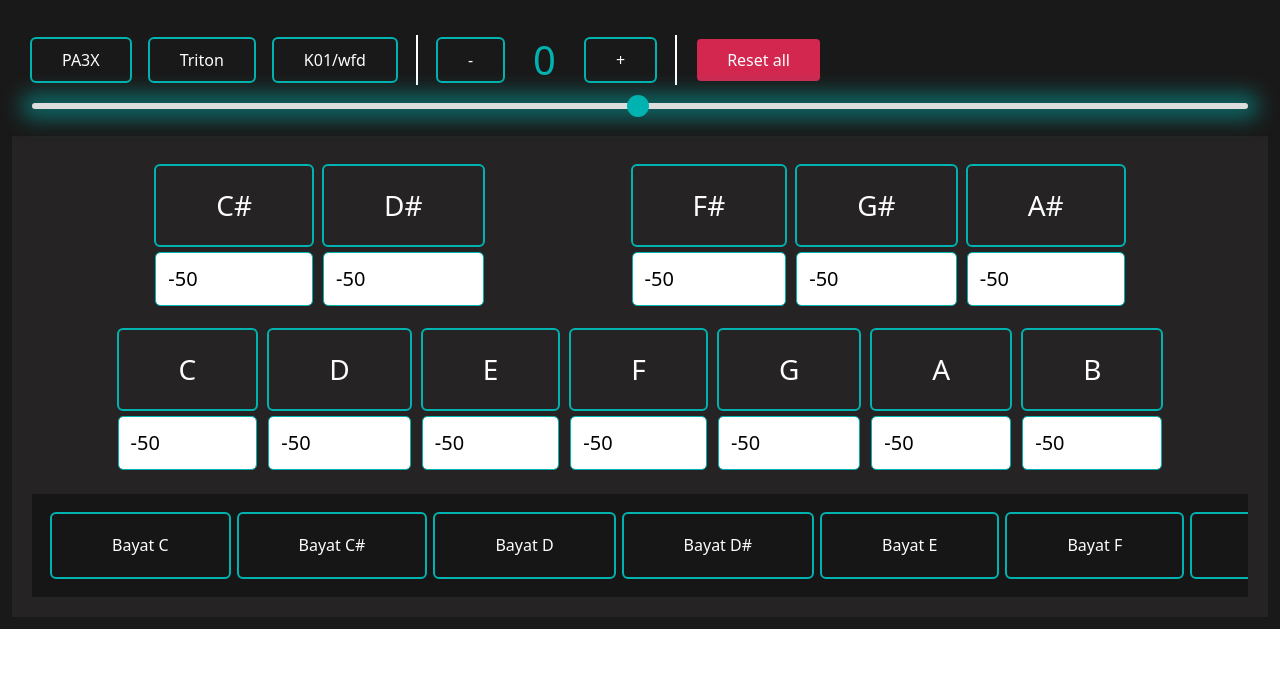
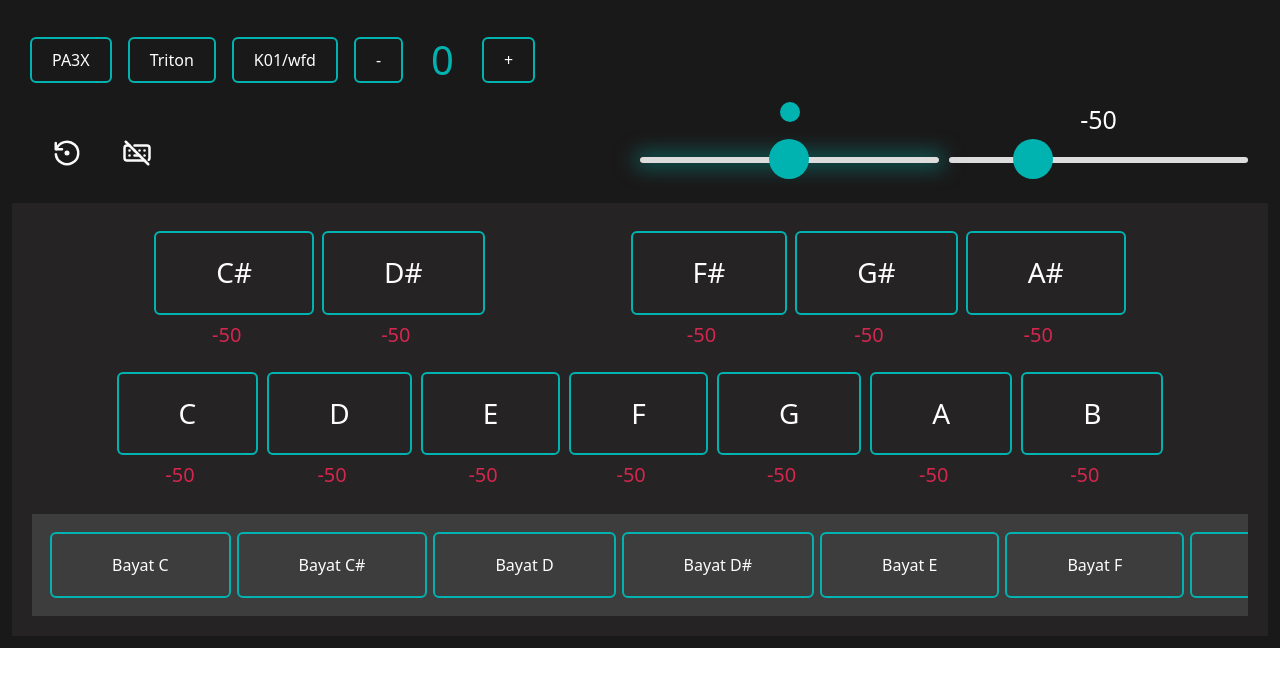
Before and after one commit to K01wfd/MIDIC, a plain HTML site: page index.html in a window 1280 px wide. Drawn offline with Linux system fonts and the light colour scheme.

Commit message:
adding cent configs

```diff
--- a/index.html
+++ b/index.html
@@ -10,7 +10,7 @@
     <div id="app">
       <header>
         <nav>
-          <menu>
+          <menu class="main-menu">
             <li>
               <button id="pa3x" value="pa3x">PA3X</button>
             </li>
@@ -20,24 +20,99 @@
             <li>
               <button id="zeroOne" value="zeroOne">K01/wfd</button>
             </li>
-            <div class="vertical-devider" aria-hidden="true"></div>
             <li>
               <div class="transpose">
-                <!-- <button id="clear">Clear</button> -->
                 <button id="transpose-" data-id="transpose-btn">-</button>
                 <div id="transpose-value">0</div>
                 <button id="transpose+" data-id="transpose-btn">+</button>
               </div>
             </li>
-            <div class="vertical-devider" aria-hidden="true"></div>
+          </menu>
+          <menu class="control-menu">
             <li>
-              <div id="reset-global-wrapper">
-                <button id="reset-global">Reset all</button>
+              <div id="icon-buttons">
+                <button id="reset-global">
+                  <svg
+                    xmlns="http://www.w3.org/2000/svg"
+                    width="30"
+                    height="30"
+                    viewBox="0 0 24 24"
+                    fill="none"
+                    stroke="var(--icon-fill)"
+                    stroke-width="2"
+                    stroke-linecap="round"
+                    stroke-linejoin="round"
+                    class="icon icon-tabler icons-tabler-outline icon-tabler-restore"
+                  >
+                    <path stroke="none" d="M0 0h24v24H0z" fill="none" />
+                    <path d="M3.06 13a9 9 0 1 0 .49 -4.087" />
+                    <path d="M3 4.001v5h5" />
+                    <path d="M11 12a1 1 0 1 0 2 0a1 1 0 1 0 -2 0" />
+                  </svg>
+                </button>
+                <button id="disable-tunning">
+                  <svg
+                    xmlns="http://www.w3.org/2000/svg"
+                    width="30"
+                    height="30"
+                    viewBox="0 0 24 24"
+                    fill="none"
+                    stroke="var(--icon-fill)"
+                    stroke-width="2"
+                    stroke-linecap="round"
+                    stroke-linejoin="round"
+                    class="icon icon-tabler icons-tabler-outline icon-tabler-keyboard-off"
+                  >
+                    <path stroke="none" d="M0 0h24v24H0z" fill="none" />
+                    <path
+                      d="M18 18h-14a2 2 0 0 1 -2 -2v-8a2 2 0 0 1 2 -2h2m4 0h10a2 2 0 0 1 2 2v8c0 .554 -.226 1.056 -.59 1.418"
+                    />
+                    <path d="M6 10l0 .01" />
+                    <path d="M10 10l0 .01" />
+                    <path d="M14 10l0 .01" />
+                    <path d="M18 10l0 .01" />
+                    <path d="M6 14l0 .01" />
+                    <path d="M18 14l0 .01" />
+                    <path d="M10 14l4 0" />
+                    <path d="M3 3l18 18" />
+                  </svg>
+                </button>
               </div>
             </li>
-            <!-- <li><button id="k01-controller">K01 Controller</button></li> -->
+            <li>
+              <div class="sliders">
+                <div class="color-range-wrapper">
+                  <input
+                    type="range"
+                    name="colorRange"
+                    id="colorRange"
+                    min="0"
+                    max="359"
+                    step="1"
+                    class="color-range"
+                    value="0"
+                  />
+                  <div id="color-range-value"></div>
+                </div>
+
+                <div class="cent-range-wrapper">
+                  <input
+                    type="range"
+                    name="centRange"
+                    id="centRange"
+                    min="-99"
+                    max="99"
+                    step="0.5"
+                    class="cent-range"
+                    value="-50"
+                  />
+                  <div class="cent-range-value-wrapper">
+                    <span id="cent-range-value">-50</span>
+                  </div>
+                </div>
+              </div>
+            </li>
           </menu>
-          <input type="range" name="colorRange" id="colorRange" min="0" max="359" step="1" class="color-range" value="0" />
         </nav>
       </header>
       <main>
@@ -46,56 +121,56 @@
             <div class="userScale-top__left">
               <div class="btn-group">
                 <button data-id="userscale-btn" data-index="2" data-key="c#" data-portion="1">C#</button>
-                <input type="number" name="c#" min="-90" max="90" value="-50" />
+                <input type="number" name="c#" min="-90" max="90" value="-50" disabled="true" />
               </div>
               <div class="btn-group">
                 <button data-id="userscale-btn" data-index="4" data-key="d#" data-portion="1">D#</button>
-                <input type="number" name="d#" min="-90" max="90" value="-50" />
+                <input type="number" name="d#" min="-90" max="90" value="-50" disabled="true" />
               </div>
             </div>
             <div class="userScale-top__right">
               <div class="btn-group">
                 <button data-id="userscale-btn" data-index="0" data-key="f#" data-portion="2">F#</button>
-                <input type="number" name="f#" min="-90" max="90" value="-50" />
+                <input type="number" name="f#" min="-90" max="90" value="-50" disabled="true" />
               </div>
               <div class="btn-group">
                 <button data-id="userscale-btn" data-index="2" data-key="g#" data-portion="2">G#</button>
-                <input type="number" name="g#" min="-90" max="90" value="-50" />
+                <input type="number" name="g#" min="-90" max="90" value="-50" disabled="true" />
               </div>
               <div class="btn-group">
                 <button data-id="userscale-btn" data-index="4" data-key="a#" data-portion="2">A#</button>
-                <input type="number" name="a#" min="-90" max="90" value="-50" />
+                <input type="number" name="a#" min="-90" max="90" value="-50" disabled="true" />
               </div>
             </div>
           </div>
           <div class="userScale-bottom">
             <div class="btn-group">
               <button data-id="userscale-btn" data-index="1" data-key="c" data-portion="1">C</button>
-              <input type="number" name="c" min="-90" max="90" value="-50" />
+              <input type="number" name="c" min="-90" max="90" value="-50" disabled="true" />
             </div>
             <div class="btn-group">
               <button data-id="userscale-btn" data-index="3" data-key="d" data-portion="1">D</button>
-              <input type="number" name="d" min="-90" max="90" value="-50" />
+              <input type="number" name="d" min="-90" max="90" value="-50" disabled="true" />
             </div>
             <div class="btn-group">
               <button data-id="userscale-btn" data-index="5" data-key="e" data-portion="1">E</button>
-              <input type="number" name="e" min="-90" max="90" value="-50" />
+              <input type="number" name="e" min="-90" max="90" value="-50" disabled="true" />
             </div>
             <div class="btn-group">
               <button data-id="userscale-btn" data-index="6" data-key="f" data-portion="1">F</button>
-              <input type="number" name="f" min="-90" max="90" value="-50" />
+              <input type="number" name="f" min="-90" max="90" value="-50" disabled="true" />
             </div>
             <div class="btn-group">
               <button data-id="userscale-btn" data-index="1" data-key="g" data-portion="2">G</button>
-              <input type="number" name="g" min="-90" max="90" value="-50" />
+              <input type="number" name="g" min="-90" max="90" value="-50" disabled="true" />
             </div>
             <div class="btn-group">
               <button data-id="userscale-btn" data-index="3" data-key="a" data-portion="2">A</button>
-              <input type="number" name="a" min="-90" max="90" value="-50" />
+              <input type="number" name="a" min="-90" max="90" value="-50" disabled="true" />
             </div>
             <div class="btn-group">
               <button data-id="userscale-btn" data-index="5" data-key="b" data-portion="2">B</button>
-              <input type="number" name="b" min="-90" max="90" value="-50" />
+              <input type="number" name="b" min="-90" max="90" value="-50" disabled="true" />
             </div>
           </div>
           <div class="scale-presets">
--- a/style.css
+++ b/style.css
@@ -13,8 +13,9 @@ html {
   --color-primary: hsl(179, 100%, 35%);
   --shadow-color: hsla(179, 100%, 35%, 0.5);
   --color-accent: hsl(346, 69%, 49%);
+  --icon-fill: #fafafa;
   --app-bg: hsl(0, 2%, 10%);
-  --presets-bg: hsl(0, 2%, 9%);
+  --presets-bg: hsl(0, 0%, 24%);
 }
 body {
   font-family: system-ui, -apple-system, BlinkMacSystemFont, 'Segoe UI', Roboto, Oxygen, Ubuntu, Cantarell, 'Open Sans',
@@ -28,19 +29,10 @@ body {
 
 nav {
   padding: 2rem;
+  display: grid;
+  gap: 4rem;
 }
 
-menu {
-  list-style: none;
-  display: flex;
-  align-items: center;
-  gap: 2rem;
-  width: 100%;
-}
-menu li button {
-  padding: 1rem 3rem;
-  font-size: 1.6rem;
-}
 button {
   border: none;
   border-radius: 0.4rem;
@@ -50,7 +42,9 @@ button {
   background-color: transparent;
   outline: 0.2rem solid var(--color-primary);
 }
-
+button:disabled {
+  outline: 2px solid var(--presets-bg);
+}
 #app {
   background-color: var(--app-bg);
   padding: 1.2rem;
@@ -58,12 +52,23 @@ button {
   outline-offset: 0.4rem;
 }
 
-#reset-global-wrapper {
-  margin-left: auto;
+menu {
+  list-style: none;
 }
-#reset-global-wrapper button {
-  background-color: var(--color-accent);
-  outline: 0;
+
+menu li button {
+  padding: 1rem 2rem;
+  font-size: 1.6rem;
+}
+.main-menu {
+  display: flex;
+  align-items: center;
+  gap: 2rem;
+}
+.control-menu {
+  display: grid;
+  grid-template-columns: repeat(2, 1fr);
+  align-items: center;
 }
 
 .transpose {
@@ -72,8 +77,6 @@ button {
   gap: 3rem;
   font-size: 4rem;
 }
-.transpose > * {
-}
 
 #transpose-value {
   text-align: center;
@@ -81,6 +84,76 @@ button {
   color: var(--color-primary);
   max-width: 80px;
 }
+
+#icon-buttons {
+  display: flex;
+}
+#icon-buttons button {
+  outline: 0;
+}
+
+.sliders {
+  display: flex;
+  gap: 1rem;
+  align-items: center;
+  width: 100%;
+  justify-content: space-between;
+}
+
+input[type='range'] {
+  -webkit-appearance: none;
+  appearance: none;
+  background: transparent;
+  width: 100%;
+}
+input[type='range']::-webkit-slider-runnable-track {
+  height: 6px;
+  background: #ddd;
+  border-radius: 3px;
+}
+input[type='range']::-webkit-slider-thumb {
+  -webkit-appearance: none;
+  appearance: none;
+  width: 40px;
+  height: 40px;
+  background: var(--color-primary);
+  border-radius: 50%;
+  cursor: pointer;
+  margin-top: -18px;
+}
+
+.color-range {
+  box-shadow: 0 0 2rem 0.4rem var(--shadow-color);
+}
+
+.color-range-wrapper {
+  width: 100%;
+  position: relative;
+}
+#color-range-value {
+  width: 20px;
+  height: 20px;
+  background-color: var(--color-primary);
+  border-radius: 50%;
+  position: absolute;
+  left: 50%;
+  transform: translateX(-50%);
+  top: -4rem;
+}
+.cent-range-wrapper {
+  position: relative;
+  width: 100%;
+}
+
+#cent-range-value {
+  position: absolute;
+  left: 50%;
+  top: -4rem;
+  transform: translateX(-50%);
+  max-width: fit-content;
+  font-size: 2.5rem;
+}
+
 #clear {
   background-color: #fdfdfd;
   color: #252323;
@@ -130,9 +203,11 @@ button {
 }
 input[type='number'] {
   border: none;
-  border-radius: 0.4rem;
-  padding: 1.2rem;
-  outline: 1px solid var(--color-primary);
+  text-align: center;
+  color: var(--color-accent);
+}
+input[type='number']:disabled {
+  background-color: transparent;
 }
 .scale-presets {
   display: grid;
@@ -155,24 +230,14 @@ input[type='number'] {
   color: #fdfdfd;
   background-color: var(--color-primary);
 }
-.icon {
-  display: flex;
-  justify-content: center;
-  align-items: center;
-  background-color: #002879;
-  position: absolute;
-  right: 3%;
-  top: 5%;
-  font-size: 2.8rem;
+.btn-disabled {
+  outline: 2px solid var(--presets-bg);
 }
 #message {
-  padding: 2rem;
-  border-radius: 0.4rem;
-  background-color: #015364;
   color: rgb(0, 255, 149);
   font-weight: 500;
   font-size: 2rem;
-  max-width: 70%;
+  max-width: 80%;
   text-align: center;
   position: absolute;
   right: 2%;
@@ -184,29 +249,6 @@ input[type='number'] {
   background-color: #fff;
 }
 
-.color-range {
-  -webkit-appearance: none;
-  appearance: none;
-  width: 100%;
-  background: transparent;
-}
-.color-range::-webkit-slider-runnable-track {
-  height: 6px;
-  background: #ddd;
-  border-radius: 3px;
-  box-shadow: 0 0 2rem 1rem var(--shadow-color);
-}
-.color-range::-webkit-slider-thumb {
-  -webkit-appearance: none;
-  appearance: none;
-  width: 22px;
-  height: 22px;
-  background: var(--color-primary);
-  border-radius: 50%;
-  cursor: pointer;
-  margin-top: -8px;
-}
-
 @media screen and (min-width: 480px) {
   .userScale button {
     padding: 2rem 6rem;
```
Also changed, not shown: main.js (+37 -3 lines).
